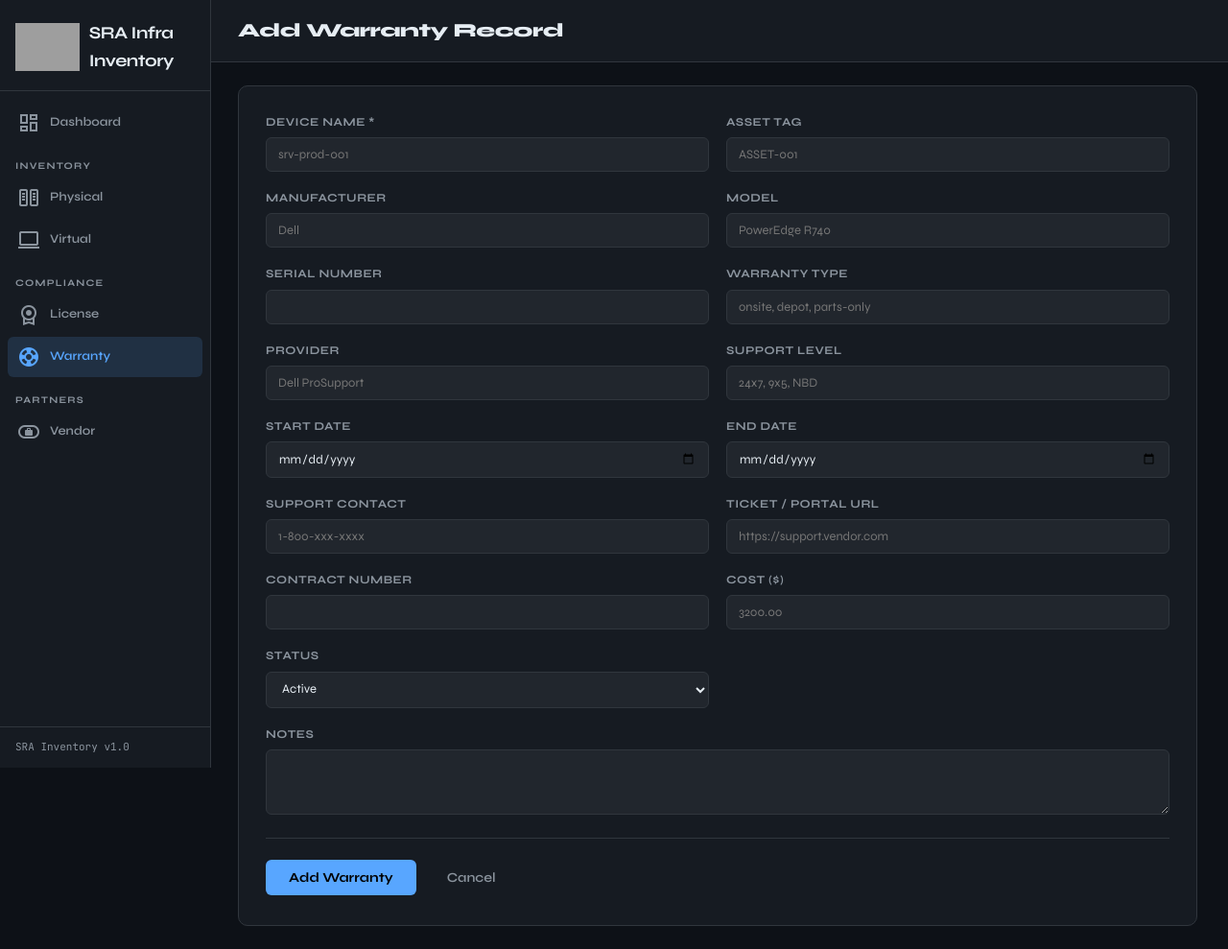
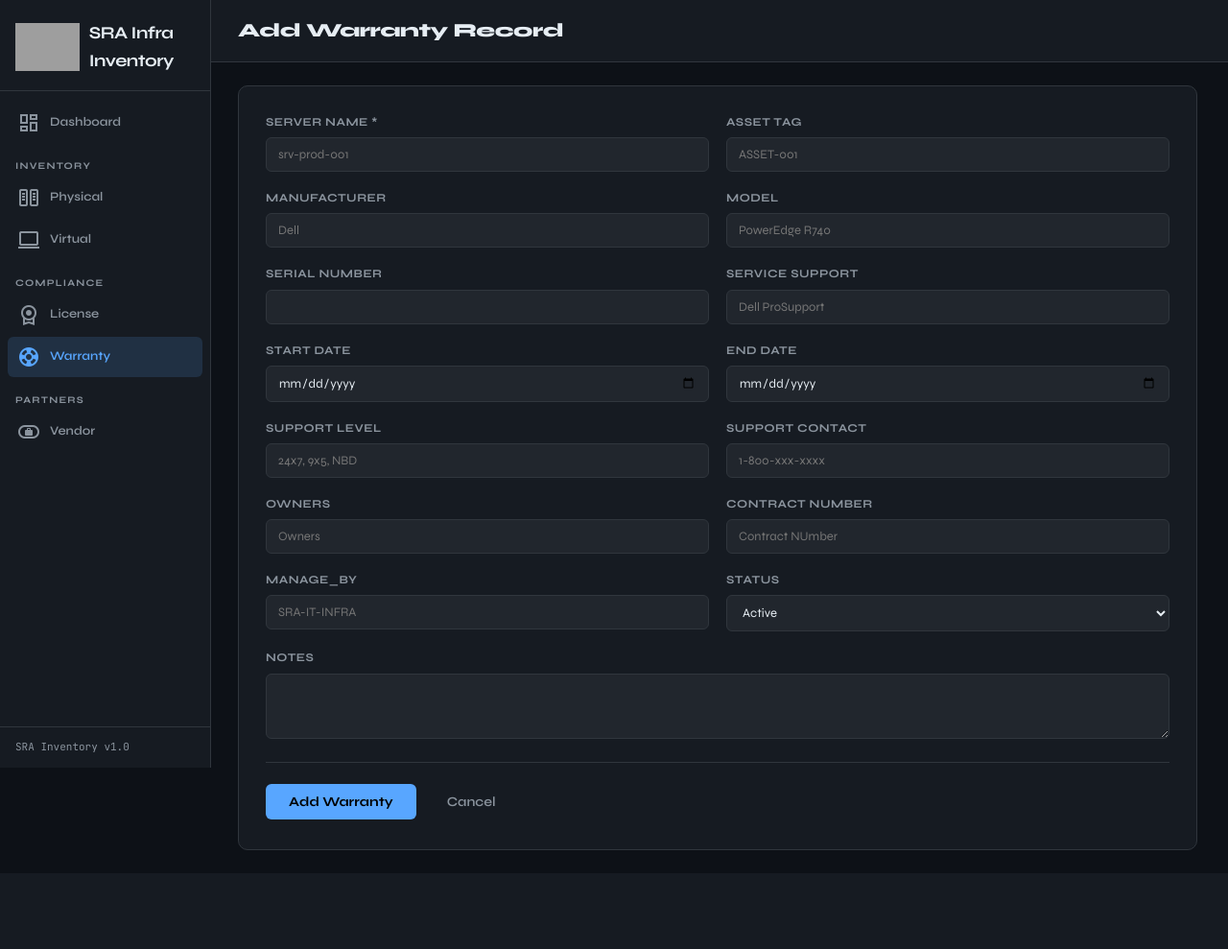
Before and after one commit to rameshselvaraj-e/server_inventory, a Flask app: page /warranty/add in a window 1280 px wide. Shown: the whole page at 96% size. After the commit the page ends 886 px from the top, so only its background shows below. Run offline with Flask 3, Linux system fonts and the light colour scheme; grey boxes are pictures that could not be loaded.

Commit message:
warranty and license update

```diff
--- a/app.py
+++ b/app.py
@@ -6,7 +6,7 @@ import os
 
 app = Flask(__name__)
 #app.secret_key = 'server_inventory_secret_key_2024'
-
+app.secret_key = 'sim_secret_key'
 # ─── DB CONFIG ────────────────────────────────────────────────────────────────
 DB_CONFIG = {
     'host': 'localhost',
@@ -238,7 +238,7 @@ def warranty_list():
     sql = "SELECT * FROM warranty_info WHERE 1=1"
     params = []
     if search:
-        sql += " AND (device_name LIKE %s OR manufacturer LIKE %s OR asset_tag LIKE %s OR serial_number LIKE %s)"
+        sql += " AND (server_name LIKE %s OR manufacturer LIKE %s OR asset_tag LIKE %s OR serial_number LIKE %s)"
         params += [f'%{search}%'] * 4
     if status:
         sql += " AND status=%s"
@@ -252,13 +252,13 @@ def warranty_add():
     if request.method == 'POST':
         f = request.form
         query("""INSERT INTO warranty_info
-            (asset_tag,device_name,manufacturer,model,serial_number,warranty_type,provider,
-             start_date,end_date,support_level,support_contact,ticket_url,contract_number,cost,notes,status)
-            VALUES (%s,%s,%s,%s,%s,%s,%s,%s,%s,%s,%s,%s,%s,%s,%s,%s)""",
-            (f['asset_tag'],f['device_name'],f['manufacturer'],f['model'],f['serial_number'],
-             f['warranty_type'],f['provider'],f.get('start_date') or None,f.get('end_date') or None,
-             f['support_level'],f['support_contact'],f['ticket_url'],f['contract_number'],
-             f.get('cost') or None,f['notes'],f['status']))
+            (asset_tag,server_name,manufacturer,model,serial_number,service_support,
+             start_date,end_date,support_level,support_contact,owners,contract_number,manage_by,notes,status)
+            VALUES (%s,%s,%s,%s,%s,%s,%s,%s,%s,%s,%s,%s,%s,%s,%s)""",
+            (f['asset_tag'],f['server_name'],f['manufacturer'],f['model'],f['serial_number'],
+             f['service_support'],f.get('start_date') or None,f.get('end_date') or None,
+             f['support_level'],f['support_contact'],f['owners'],f['contract_number'],
+             f['manage_by'],f['notes'],f['status']))
         flash('Warranty record added!', 'success')
         return redirect(url_for('warranty_list'))
     return render_template('warranty/form.html', row=None, action='Add')
@@ -268,13 +268,13 @@ def warranty_edit(id):
     if request.method == 'POST':
         f = request.form
         query("""UPDATE warranty_info SET
-            asset_tag=%s,device_name=%s,manufacturer=%s,model=%s,serial_number=%s,warranty_type=%s,
-            provider=%s,start_date=%s,end_date=%s,support_level=%s,support_contact=%s,ticket_url=%s,
-            contract_number=%s,cost=%s,notes=%s,status=%s WHERE id=%s""",
-            (f['asset_tag'],f['device_name'],f['manufacturer'],f['model'],f['serial_number'],
-             f['warranty_type'],f['provider'],f.get('start_date') or None,f.get('end_date') or None,
-             f['support_level'],f['support_contact'],f['ticket_url'],f['contract_number'],
-             f.get('cost') or None,f['notes'],f['status'],id))
+            asset_tag=%s,server_name=%s,manufacturer=%s,model=%s,serial_number=%s,
+            service_support=%s,start_date=%s,end_date=%s,support_level=%s,support_contact=%s,owners=%s,
+            contract_number=%s,manage_by=%s,notes=%s,status=%s WHERE id=%s""",
+            (f['asset_tag'],f['server_name'],f['manufacturer'],f['model'],f['serial_number'],
+             f['service_support'],f.get('start_date') or None,f.get('end_date') or None,
+             f['support_level'],f['support_contact'],f['owners'],f['contract_number'],
+             f['manage_by'],f['notes'],f['status'],id))
         flash('Warranty updated!', 'success')
         return redirect(url_for('warranty_list'))
     row = query("SELECT * FROM warranty_info WHERE id=%s", (id,), fetchone=True)
--- a/static/css/style.css
+++ b/static/css/style.css
@@ -212,8 +212,8 @@ img {
 /* ─── TABLE ─────────────────────────────────────────────────────────────────── */
 .table-wrapper {
   background: var(--bg2);
-  border: 1px solid var(--border);
-  border-radius: 8px;
+  border: 2px solid var(--border);
+  border-radius: 10px;
   overflow: auto;
 }
 
@@ -226,21 +226,22 @@ img {
 .data-table th {
   background: var(--bg3);
   color: var(--muted);
-  font-size: 11px;
+  font-size: 12px;
   font-weight: 700;
   letter-spacing: 0.8px;
   text-transform: uppercase;
-  padding: 11px 14px;
+  padding: 10px 12px;
   text-align: left;
   border-bottom: 1px solid var(--border);
   white-space: nowrap;
 }
 
 .data-table td {
-  padding: 11px 14px;
+  padding: 10px 12px;
   border-bottom: 1px solid var(--border);
   color: var(--text);
   vertical-align: middle;
+  text-align: left;
 }
 
 .data-table tbody tr:last-child td { border-bottom: none; }
--- a/templates/base.html
+++ b/templates/base.html
@@ -3,7 +3,7 @@
 <head>
   <meta charset="UTF-8" />
   <meta name="viewport" content="width=device-width, initial-scale=1.0"/>
-  <title>{% block title %}Server Inventory{% endblock %} | InfraVault</title>
+  <title>{% block title %}Server Inventory{% endblock %} | SRA-IT-INFRA</title>
   <link href="https://fonts.googleapis.com/css2?family=JetBrains+Mono:wght@400;600&family=Syne:wght@400;600;700;800&display=swap" rel="stylesheet"/>
   <link href="https://fonts.googleapis.com/css2?family=Material+Symbols+Outlined" rel="stylesheet" />
   <link rel="stylesheet" href="{{ url_for('static', filename='css/style.css') }}"/>
--- a/templates/warranty/form.html
+++ b/templates/warranty/form.html
@@ -8,8 +8,8 @@
     <div class="form-grid">
 
       <div class="form-group">
-        <label>Device Name *</label>
-        <input type="text" name="device_name" value="{{ row.device_name if row else '' }}" required class="form-input" placeholder="srv-prod-001"/>
+        <label>Server Name *</label>
+        <input type="text" name="server_name" value="{{ row.server_name if row else '' }}" required class="form-input" placeholder="srv-prod-001"/>
       </div>
 
       <div class="form-group">
@@ -33,13 +33,18 @@
       </div>
 
       <div class="form-group">
-        <label>Warranty Type</label>
-        <input type="text" name="warranty_type" value="{{ row.warranty_type if row else '' }}" class="form-input" placeholder="onsite, depot, parts-only"/>
+        <label>Service Support</label>
+        <input type="text" name="service_support" value="{{ row.service_support if row else '' }}" class="form-input" placeholder="Dell ProSupport"/>
       </div>
 
       <div class="form-group">
-        <label>Provider</label>
-        <input type="text" name="provider" value="{{ row.provider if row else '' }}" class="form-input" placeholder="Dell ProSupport"/>
+        <label>Start Date</label>
+        <input type="date" name="start_date" value="{{ row.start_date if row else '' }}" class="form-input"/>
+      </div>
+
+     <div class="form-group">
+        <label>End Date</label>
+        <input type="date" name="end_date" value="{{ row.end_date if row else '' }}" class="form-input"/>
       </div>
 
       <div class="form-group">
@@ -48,33 +53,23 @@
       </div>
 
       <div class="form-group">
-        <label>Start Date</label>
-        <input type="date" name="start_date" value="{{ row.start_date if row else '' }}" class="form-input"/>
-      </div>
-
-      <div class="form-group">
-        <label>End Date</label>
-        <input type="date" name="end_date" value="{{ row.end_date if row else '' }}" class="form-input"/>
-      </div>
-
-      <div class="form-group">
         <label>Support Contact</label>
         <input type="text" name="support_contact" value="{{ row.support_contact if row else '' }}" class="form-input" placeholder="1-800-xxx-xxxx"/>
       </div>
 
       <div class="form-group">
-        <label>Ticket / Portal URL</label>
-        <input type="text" name="ticket_url" value="{{ row.ticket_url if row else '' }}" class="form-input" placeholder="https://support.vendor.com"/>
+        <label>Owners</label>
+        <input type="text" name="owners" value="{{ row.owners if row else '' }}" class="form-input" placeholder="Owners"/>
       </div>
 
       <div class="form-group">
         <label>Contract Number</label>
-        <input type="text" name="contract_number" value="{{ row.contract_number if row else '' }}" class="form-input"/>
+        <input type="text" name="contract_number" value="{{ row.contract_number if row else '' }}" class="form-input" placeholder="Contract NUmber"/>
       </div>
 
       <div class="form-group">
-        <label>Cost ($)</label>
-        <input type="number" name="cost" step="0.01" value="{{ row.cost if row else '' }}" class="form-input" placeholder="3200.00"/>
+        <label>manage_by</label>
+        <input type="text" name="manage_by" value="{{ row.manage_by if row else '' }}" class="form-input" placeholder="SRA-IT-INFRA"/>
       </div>
 
       <div class="form-group">
```
Also changed, not shown: templates/index.html (+5 -5 lines), templates/warranty/list.html (+9 -8 lines).
